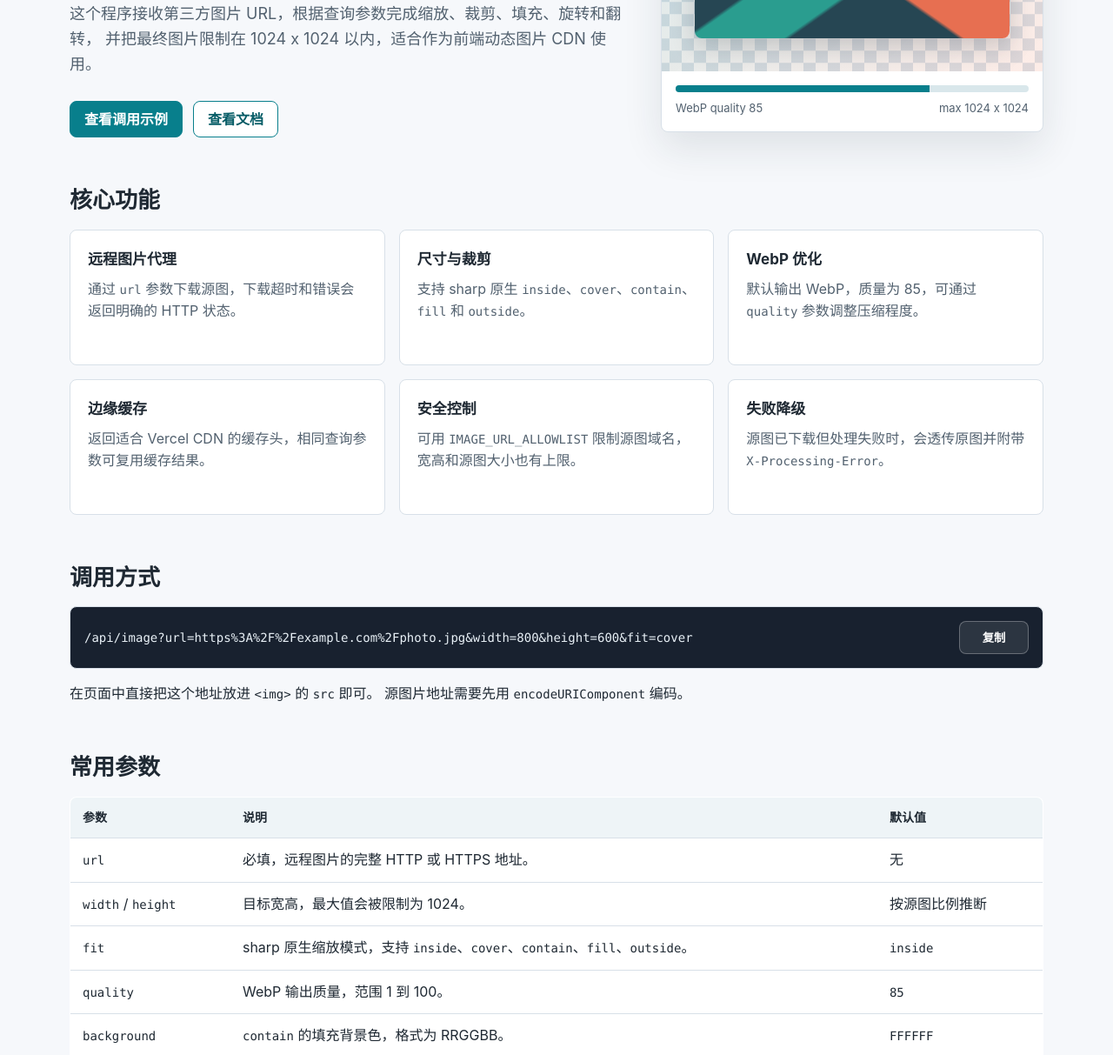
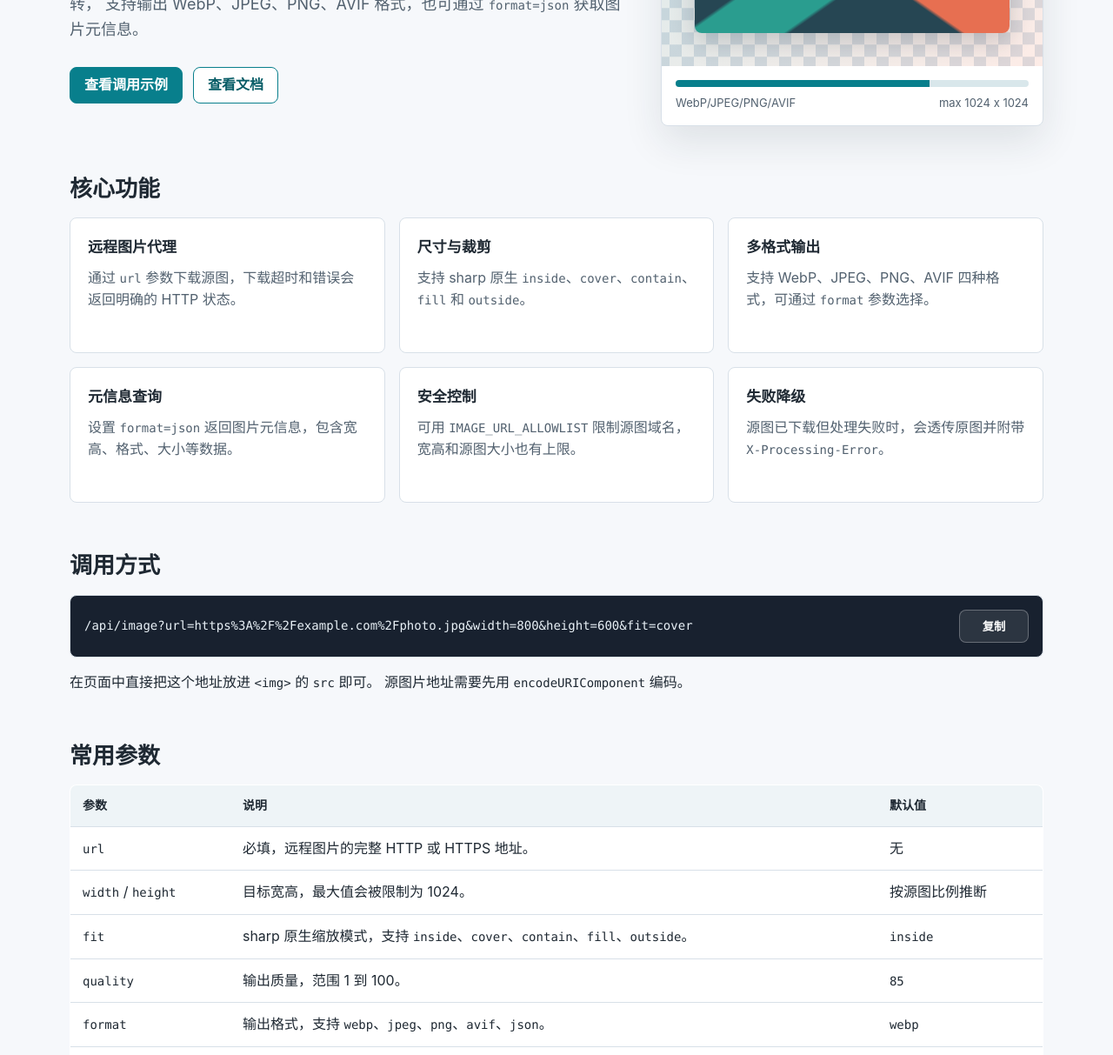
Before and after one commit to NooAcc/Edge-Images, a website: page index.html in a window 1280 px wide. Shown: the part 431-1644 px from the top of the page at 87% size. Drawn offline with Linux system fonts and the light colour scheme.

Commit message:
docs: 更新首页，同步多格式输出和元信息查询功能

```diff
--- a/index.html
+++ b/index.html
@@ -6,7 +6,7 @@
     <title>Vercel Edge Images</title>
     <meta
       name="description"
-      content="基于 Vercel Node.js Serverless Functions 和 sharp 的动态图片处理服务。"
+      content="基于 Vercel Node.js Serverless Functions 和 sharp 的动态图片处理服务，支持多格式输出和元信息查询。"
     />
     <style>
       :root {
@@ -398,10 +398,10 @@
       <section class="hero" aria-labelledby="page-title">
         <div>
           <p class="eyebrow">Vercel Node.js 图片处理服务</p>
-          <h1 id="page-title">把远程图片转换为统一、轻量的 WebP 输出</h1>
+          <h1 id="page-title">把远程图片转换为多格式输出</h1>
           <p class="lead">
             这个程序接收第三方图片 URL，根据查询参数完成缩放、裁剪、填充、旋转和翻转，
-            并把最终图片限制在 1024 x 1024 以内，适合作为前端动态图片 CDN 使用。
+            支持输出 WebP、JPEG、PNG、AVIF 格式，也可通过 <code>format=json</code> 获取图片元信息。
           </p>
           <div class="actions">
             <a class="button" href="#usage">查看调用示例</a>
@@ -414,7 +414,7 @@
           <div class="preview-bar">
             <div class="meter" aria-hidden="true"><span></span></div>
             <div class="preview-caption">
-              <span>WebP quality 85</span>
+              <span>WebP/JPEG/PNG/AVIF</span>
               <span>max 1024 x 1024</span>
             </div>
           </div>
@@ -438,12 +438,12 @@
             </p>
           </article>
           <article class="card">
-            <h3>WebP 优化</h3>
-            <p>默认输出 WebP，质量为 85，可通过 <code>quality</code> 参数调整压缩程度。</p>
+            <h3>多格式输出</h3>
+            <p>支持 WebP、JPEG、PNG、AVIF 四种格式，可通过 <code>format</code> 参数选择。</p>
           </article>
           <article class="card">
-            <h3>边缘缓存</h3>
-            <p>返回适合 Vercel CDN 的缓存头，相同查询参数可复用缓存结果。</p>
+            <h3>元信息查询</h3>
+            <p>设置 <code>format=json</code> 返回图片元信息，包含宽高、格式、大小等数据。</p>
           </article>
           <article class="card">
             <h3>安全控制</h3>
@@ -502,8 +502,13 @@
             </tr>
             <tr>
               <td><code>quality</code></td>
-              <td>WebP 输出质量，范围 1 到 100。</td>
+              <td>输出质量，范围 1 到 100。</td>
               <td><code>85</code></td>
+            </tr>
+            <tr>
+              <td><code>format</code></td>
+              <td>输出格式，支持 <code>webp</code>、<code>jpeg</code>、<code>png</code>、<code>avif</code>、<code>json</code>。</td>
+              <td><code>webp</code></td>
             </tr>
             <tr>
               <td><code>background</code></td>
@@ -522,13 +527,13 @@
       <section aria-label="运行提示">
         <div class="note">
           本首页只负责说明程序功能；实际图片处理接口是 <code>/api/image</code>。 部署到 Vercel
-          后，根路径显示该说明页，接口路径继续按查询参数返回图片。
+          后，根路径显示该说明页，接口路径继续按查询参数返回图片或 JSON 元信息。
         </div>
       </section>
     </main>
 
     <footer>
-      <div class="shell">Powered by Vercel Serverless Functions and sharp WebP encoding.</div>
+      <div class="shell">Powered by Vercel Serverless Functions and sharp multi-format image encoding.</div>
     </footer>
 
     <script>
```
